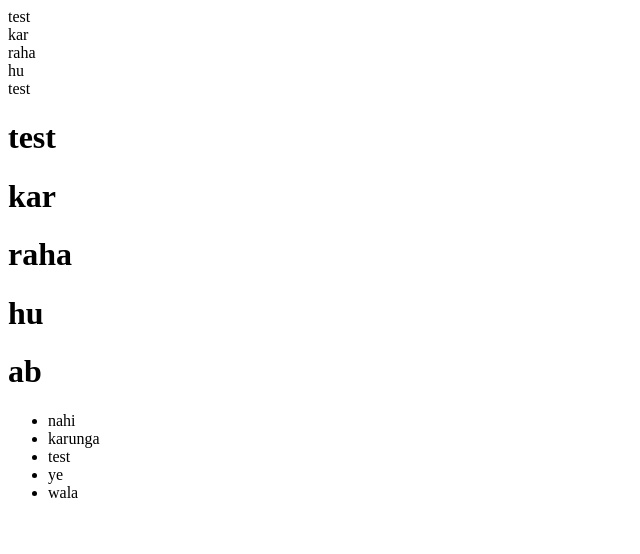
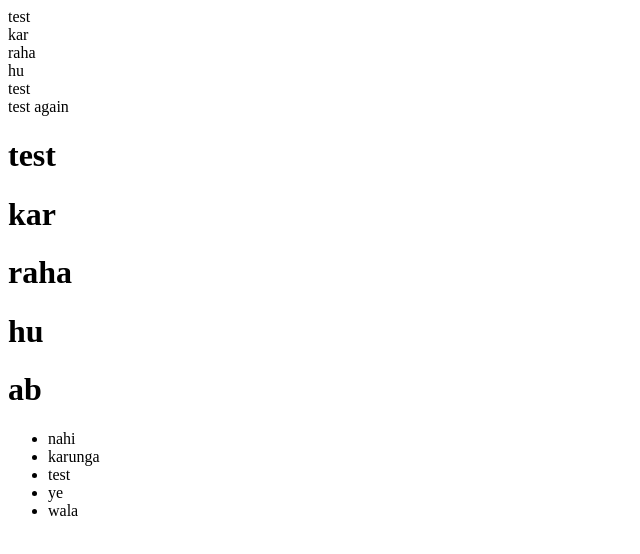
Before and after one commit to piyushGupta20/ok, a plain HTML site: page index11.html in a window 1280 px wide. Shown: the whole page, without its empty margins (0-640 px from the left). Drawn offline with Linux system fonts and the light colour scheme.

Commit message:
test again

```diff
--- a/index11.html
+++ b/index11.html
@@ -13,6 +13,7 @@
       <div>raha</div>
       <div>hu</div>
       <div>test</div>
+      <div>test again</div>
     </div>
     <div>
       <h1>test</h1>
```
